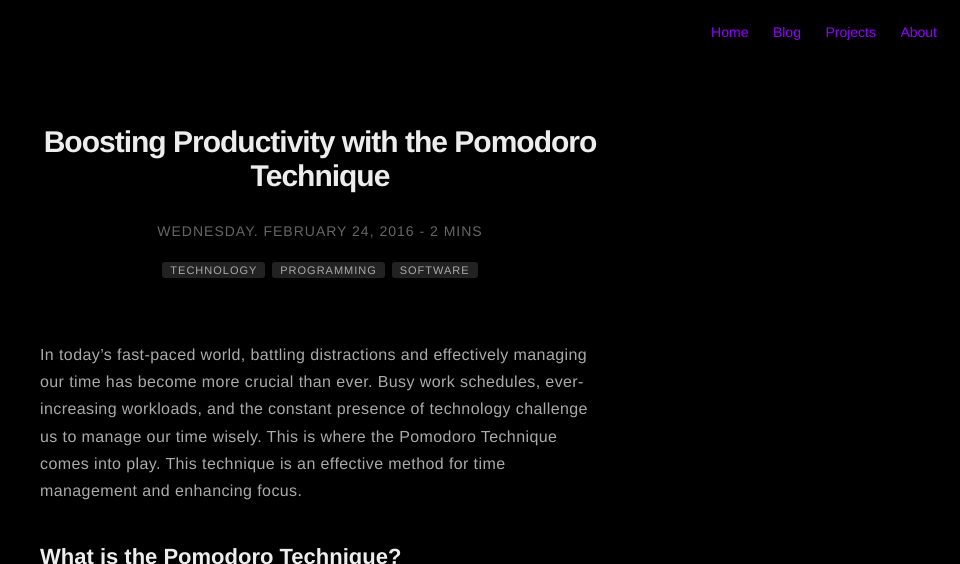
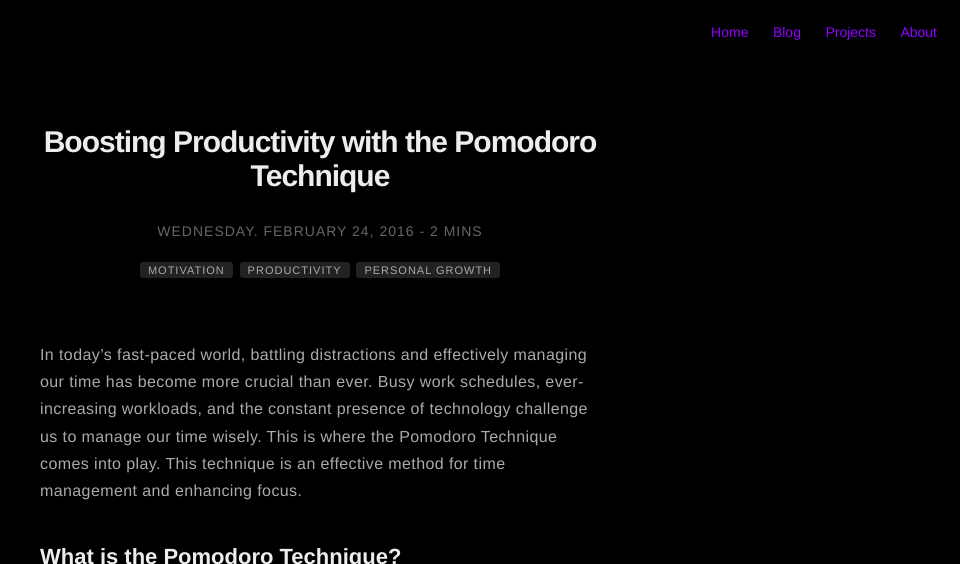
Before and after one commit to Nearfight0/nearfight0.github.io, a Jekyll site: the page built from _posts/2023-07-06-pomodoro.markdown, in a window 1280 px wide and 900 px high, cut to the strip 0-564 px from the top of the window. Shown: the whole strip, without its empty margins (320-1280 px from the left). Built offline with Jekyll 4.4.1, drawn with Linux system fonts in a browser that asks for light colours; nearby versions of some CDN libraries; comment, search, counter and statistics services are not loaded; some of the changed text lies outside the part shown.

Commit message:
Update 2023-07-06-pomodoro.markdown

```diff
--- a/_posts/2023-07-06-pomodoro.markdown
+++ b/_posts/2023-07-06-pomodoro.markdown
@@ -5,9 +5,9 @@ date: 2016-02-24 22:48
 image: /assets/images/timing.jpeg
 headerImage: false
 tag:
-- technology
-- programming
-- software
+- motivation
+- productivity
+- personal growth
 category: blog
 author: yusifmirzebeyli
 description: Getting Started!!!
```
